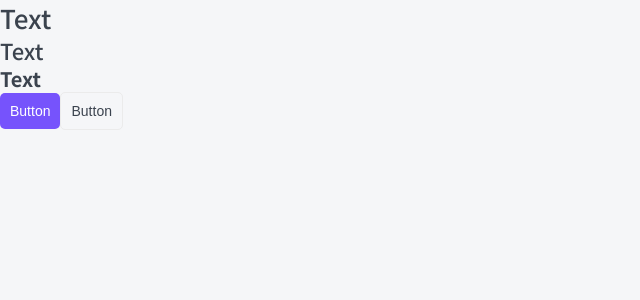
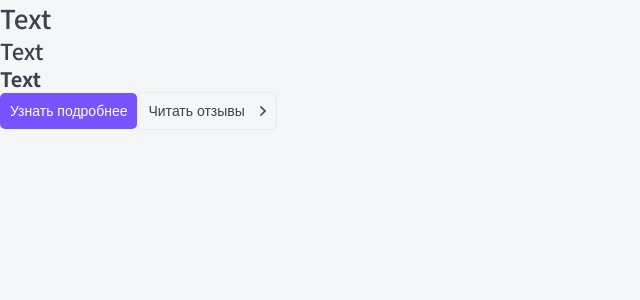
Before and after one commit to VladyslavsSotnikov/top-app, a Next.js app: page / in a window 1280 px wide. Shown: the top 300 px of the page, without its empty margins (0-640 px from the left). Built offline with nearby package versions, Linux system fonts and the light colour scheme.

Commit message:
Add support avg as component.

```diff
--- a/components/Button/Button.module.css
+++ b/components/Button/Button.module.css
@@ -33,3 +33,14 @@
   color: var(--white);
   background-color: var(--primary);
 }
+
+.arrow {
+  display: inline-block;
+
+  margin-left: 15px;
+}
+
+.down {
+  transform: rotate(90deg);
+  transition: all 0.2s;
+}
--- a/components/Button/Button.props.ts
+++ b/components/Button/Button.props.ts
@@ -3,4 +3,5 @@ import { ButtonHTMLAttributes, DetailedHTMLProps, ReactNode } from 'react';
 export interface ButtonProps extends DetailedHTMLProps<ButtonHTMLAttributes<HTMLButtonElement>, HTMLButtonElement> {
   children: ReactNode;
   appearance?: 'primary' | 'ghost';
+  arrow?: 'right' | 'down' | 'none';
 }
--- a/components/Button/Button.tsx
+++ b/components/Button/Button.tsx
@@ -1,8 +1,15 @@
 import { ButtonProps } from './Button.props';
+import ArrowIcon from './arrow.svg';
 import classes from './Button.module.css';
 import cn from 'classnames';
 
-export const Button = ({ appearance = 'primary', className, children, ...props }: ButtonProps): JSX.Element => {
+export const Button = ({
+  appearance = 'primary',
+  arrow = 'none',
+  className,
+  children,
+  ...props
+}: ButtonProps): JSX.Element => {
   return (
     <button
       className={cn(classes.button, className, {
@@ -12,6 +19,15 @@ export const Button = ({ appearance = 'primary', className, children, ...props }
       {...props}
     >
       {children}
+      {arrow !== 'none' && (
+        <span
+          className={cn(classes.arrow, {
+            [classes.down]: arrow === 'down',
+          })}
+        >
+          <ArrowIcon />
+        </span>
+      )}
     </button>
   );
 };
--- /dev/null
+++ b/next-env-custom.d.ts
@@ -0,0 +1,4 @@
+/// <reference types="next" />
+
+// NOTE: This file should not be edited
+// see https://nextjs.org/docs/basic-features/typescript for more information.
--- a/next.config.js
+++ b/next.config.js
@@ -1,3 +1,31 @@
 module.exports = {
-  reactStrictMode: true,
-}
+  images: {
+    domains: ['courses-top.ru'],
+  },
+  webpack(config, options) {
+    config.module.rules.push({
+      loader: '@svgr/webpack',
+      issuer: /\.[jt]sx$$/,
+      options: {
+        prettier: false,
+        svgo: true,
+        svgoConfig: {
+          plugins: [
+            {
+              name: 'preset-default',
+              params: {
+                override: {
+                  removeViewBox: false,
+                },
+              },
+            },
+          ],
+        },
+        titleProp: true,
+      },
+      test: /\.svg$/,
+    });
+
+    return config;
+  },
+};
--- a/package.json
+++ b/package.json
@@ -14,6 +14,7 @@
     "react-dom": "17.0.2"
   },
   "devDependencies": {
+    "@svgr/webpack": "^6.2.1",
     "@types/node": "^17.0.18",
     "@types/react": "^17.0.39",
     "@typescript-eslint/eslint-plugin": "^5.12.0",
--- a/pages/index.tsx
+++ b/pages/index.tsx
@@ -6,8 +6,10 @@ export default function Home() {
       <HTag tag='h1'>Text</HTag>
       <HTag tag='h2'>Text</HTag>
       <HTag tag='h3'>Text</HTag>
-      <Button>Button</Button>
-      <Button appearance='ghost'>Button</Button>
+      <Button>Узнать подробнее</Button>
+      <Button appearance='ghost' arrow='right'>
+        Читать отзывы
+      </Button>
     </div>
   );
 }
```
Also changed, not shown: images.d.ts (added, +62 -0 lines), tsconfig.json (+3 -13 lines), components/Button/arrow.svg (added), 1 other file (tests, documents, lock files or other folders).
